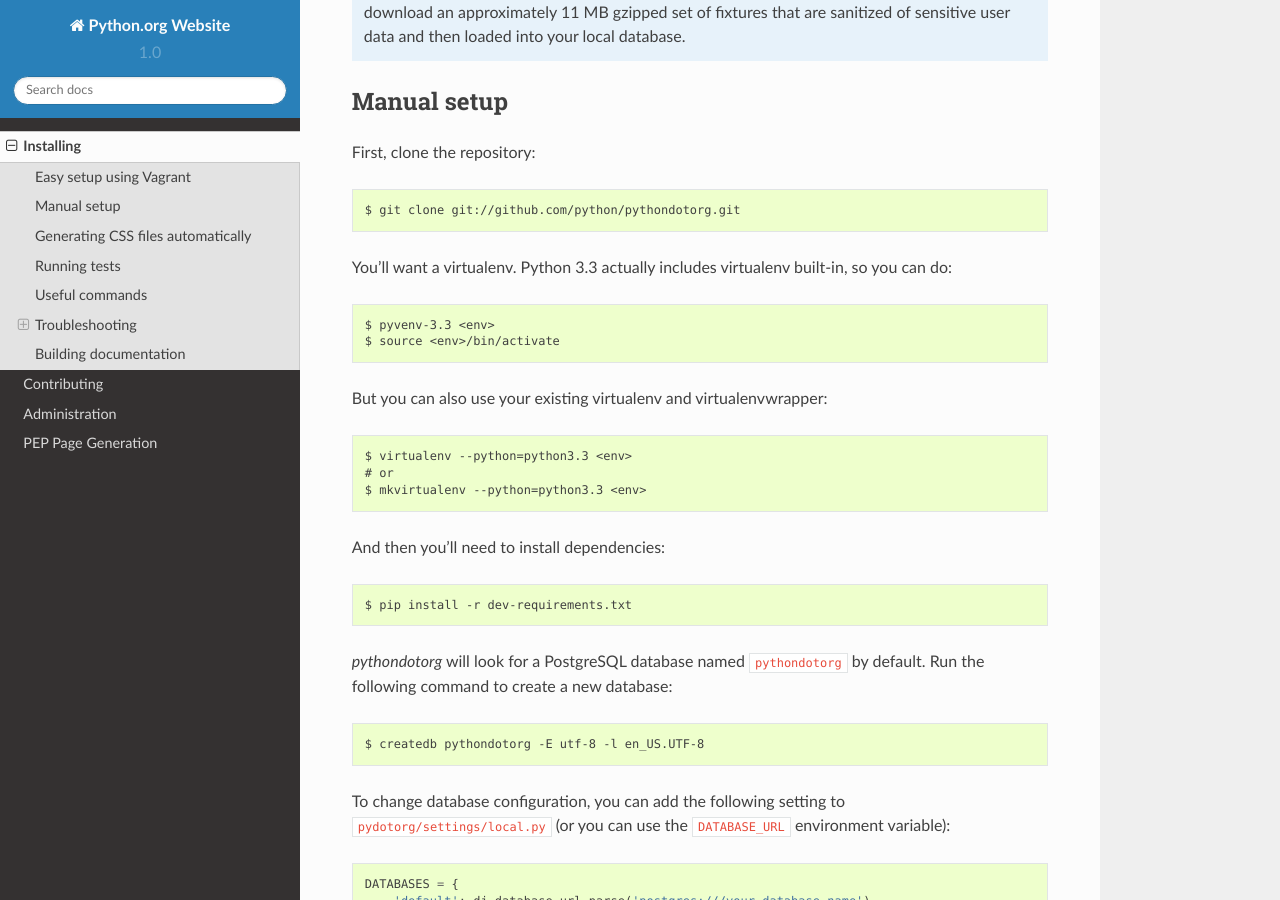
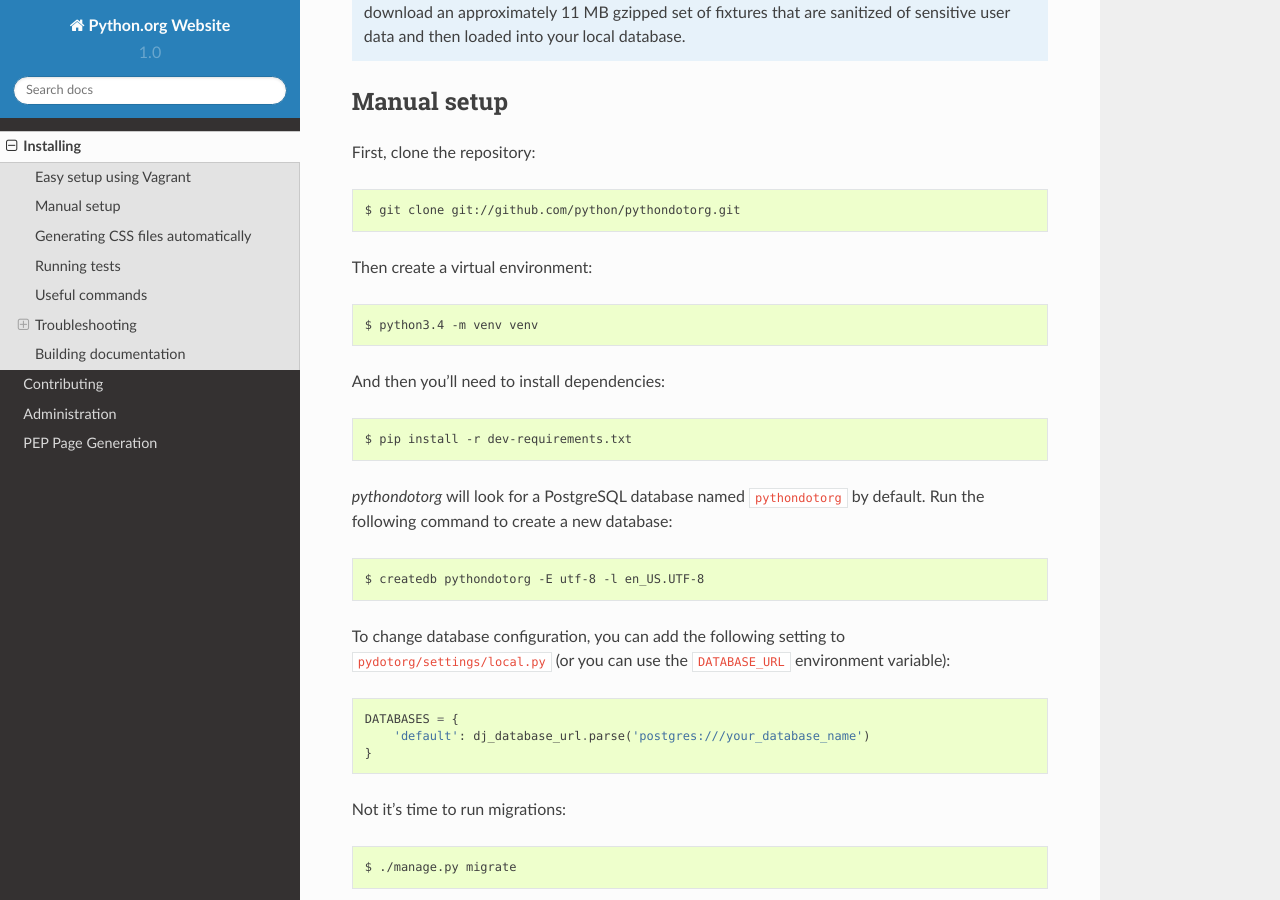
Before and after one commit to python/pythondotorg, a Sphinx documentation site: the page built from docs/source/install.rst, in a window 1280 px wide and 900 px high, scrolled down 814 px. Built offline with Sphinx 7.4.7 and the Read the Docs theme 2.0.0, drawn with Linux system fonts in a browser that asks for light colours.

Commit message:
Delete outdated venv information

```diff
--- a/docs/source/install.rst
+++ b/docs/source/install.rst
@@ -49,17 +49,9 @@
 
     $ git clone git://github.com/python/pythondotorg.git
 
-You'll want a virtualenv. Python 3.3 actually includes virtualenv built-in, so
-you can do::
+Then create a virtual environment::
 
-    $ pyvenv-3.3 <env>
-    $ source <env>/bin/activate
-
-But you can also use your existing virtualenv and virtualenvwrapper::
-
-    $ virtualenv --python=python3.3 <env>
-    # or
-    $ mkvirtualenv --python=python3.3 <env>
+    $ python3.4 -m venv venv
 
 And then you'll need to install dependencies::
 
```
